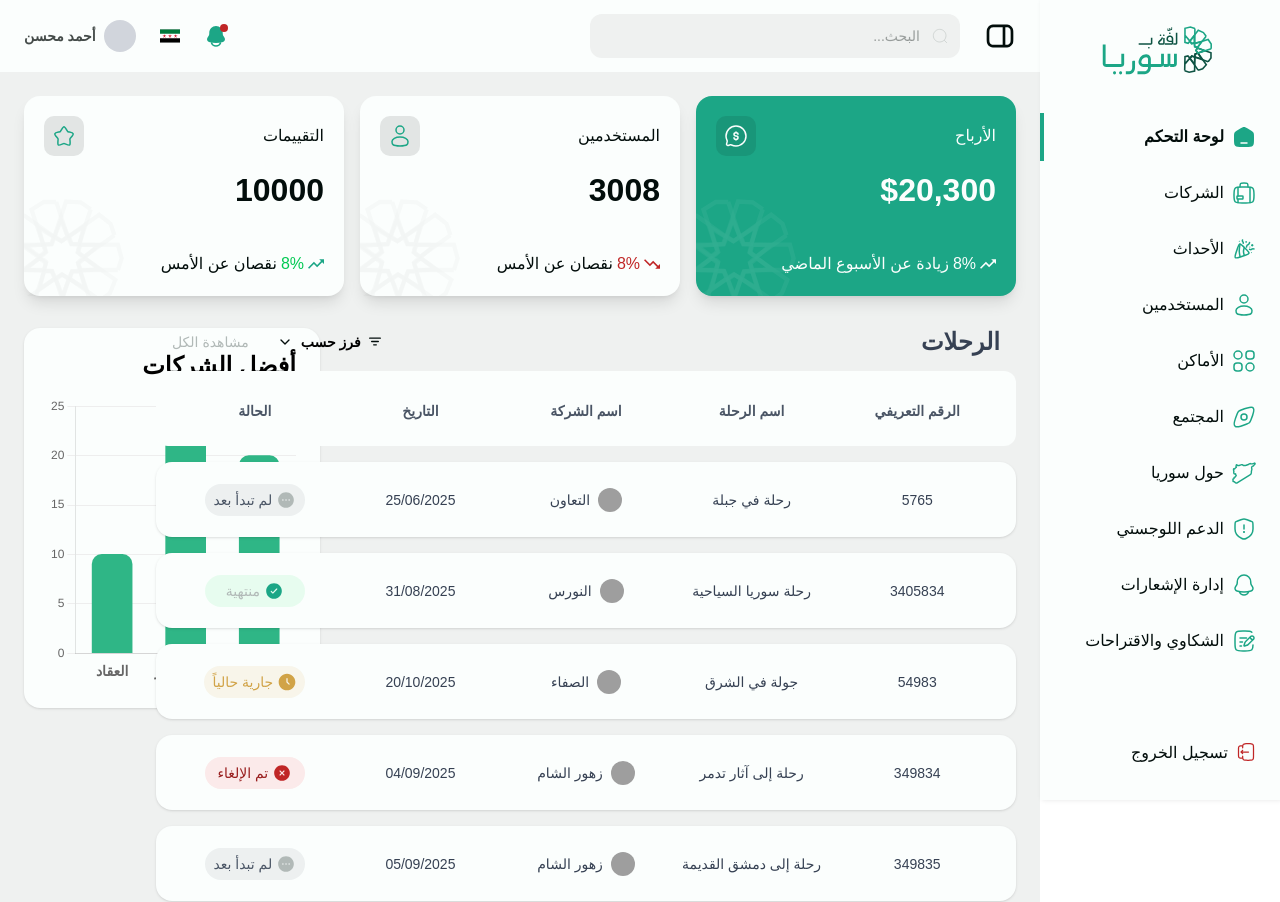
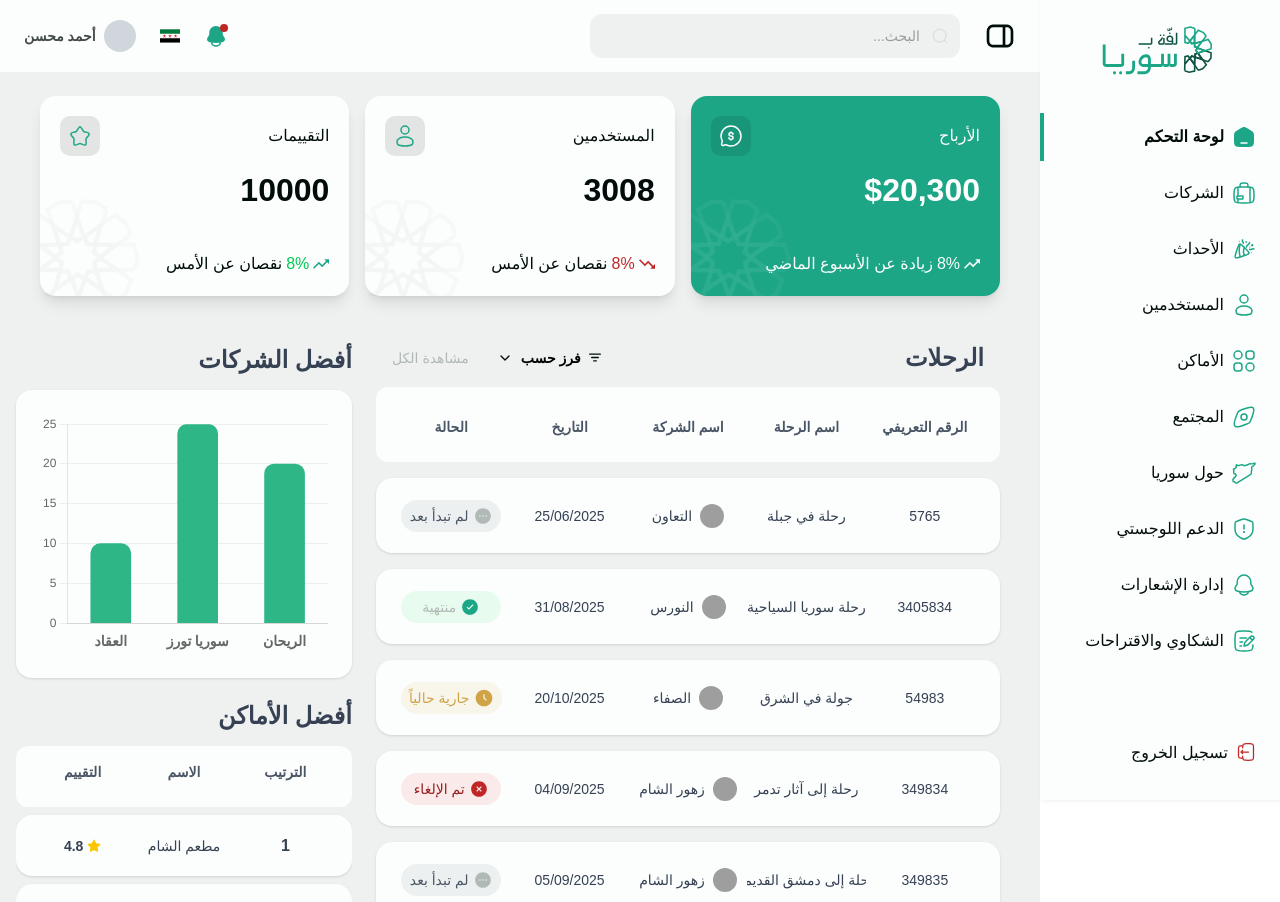
Before and after one commit to kareem-sh/visit-syria-dashboard, a React (Vite) app: page / in a window 1280 px wide. Shown: the top 902 px of the page. Built offline with nearby package versions, Linux system fonts and the light colour scheme; grey boxes are pictures that could not be loaded; a web font is replaced by a local one.

Commit message:
dashboardOverview page finished

```diff
--- a/src/components/common/Chart.jsx
+++ b/src/components/common/Chart.jsx
@@ -1,4 +1,3 @@
-// Chart.jsx
 import { Bar } from 'react-chartjs-2';
 import {
     Chart as ChartJS,
@@ -11,7 +10,7 @@ import {
 
 ChartJS.register(CategoryScale, LinearScale, BarElement, Tooltip, Legend);
 
-export default function Chart({ title, labels, values, color = "#2FB686" }) {
+export default function Chart({ labels, values, color = "#2FB686" }) {
     const data = {
         labels,
         datasets: [
@@ -52,11 +51,8 @@ export default function Chart({ title, labels, values, color = "#2FB686" }) {
     };
 
     return (
-        <div className="bg-white rounded-2xl shadow p-6 w-full max-w-xl mx-auto">
-            <h2 className="text-right text-h1-bold-24 mb-4">{title}</h2>
-            <div className="h-72">
-                <Bar data={data} options={options} />
-            </div>
+        <div className="bg-white p-6 w-full h-72">
+            <Bar data={data} options={options} />
         </div>
     );
 }
--- /dev/null
+++ b/src/components/common/RatingTable.jsx
@@ -0,0 +1,73 @@
+import React from "react";
+import { useNavigate } from "react-router-dom";
+import { FiStar } from "react-icons/fi";
+
+const RatingTable = ({
+  columns = [
+    { header: "الترتيب", accessor: "rank" },
+    { header: "الاسم", accessor: "name" },
+    { header: "التقييم", accessor: "rating" },
+  ],
+  data = [],
+  rowHeight = 61,
+}) => {
+  const navigate = useNavigate();
+
+  const renderStars = (rating) => {
+    return (
+      <div className="flex items-center gap-1">
+        <FiStar className="text-yellow-400 fill-yellow-400" />
+        <span className="text-body-bold-14">{rating.toFixed(1)}</span>
+      </div>
+    );
+  };
+
+  const handleRowClick = (id) => {
+    if (id) navigate(`/place/${id}`);
+  };
+
+  return (
+    <div className="overflow-visible relative z-10 w-full">
+      {/* Table Content */}
+      <div className="flex flex-col space-y-2 w-full rounded-xl overflow-hidden">
+        {/* Table Headers - Same color as rows */}
+        <div
+          className="grid grid-cols-3 text-center bg-white px-4 py-4 font-bold text-gray-600 text-sm rounded-xl"
+          style={{ height: rowHeight }}
+        >
+          {columns.map((col, idx) => (
+            <div key={idx}>{col.header}</div>
+          ))}
+        </div>
+
+        {/* Table Rows */}
+        {data.map((row, rowIndex) => (
+          <div
+            key={rowIndex}
+            className="grid grid-cols-3 bg-white px-4 rounded-2xl shadow-sm text-sm text-gray-700 h-[61px] cursor-pointer hover:shadow-md transition-shadow"
+            onClick={() => handleRowClick(row.id)}
+          >
+            {columns.map((col, colIndex) => (
+              <div
+                key={colIndex}
+                className="flex items-center justify-center gap-2 truncate"
+              >
+                {col.accessor === "rank" ? (
+                  <span className="text-body-bold-16">{rowIndex + 1}</span>
+                ) : col.accessor === "rating" ? (
+                  renderStars(row[col.accessor])
+                ) : col.render ? (
+                  col.render(row[col.accessor], row)
+                ) : (
+                  row[col.accessor]
+                )}
+              </div>
+            ))}
+          </div>
+        ))}
+      </div>
+    </div>
+  );
+};
+
+export default RatingTable;
--- a/src/components/common/Table.jsx
+++ b/src/components/common/Table.jsx
@@ -6,13 +6,12 @@ import canceledIcon from "@/assets/icons/table/canceled small.svg";
 import doneIcon from "@/assets/icons/table/done small.svg";
 import inprogressIcon from "@/assets/icons/table/inprogress small.svg";
 import notyetIcon from "@/assets/icons/table/notyet small.svg";
-import { useSidebar } from "@/contexts/SidebarContext.jsx"; // <-- Adjust this path to your actual hook location
+import { useSidebar } from "@/contexts/SidebarContext";
 
 const Table = ({
                  columns,
                  data,
                  rowGap = "space-y-4",
-                 width = "w-full",
                  title,
                  currentFilter = "الكل",
                  onFilterChange,
@@ -20,37 +19,6 @@ const Table = ({
   const navigate = useNavigate();
   const dropdownRef = useRef(null);
   const [isFilterOpen, setIsFilterOpen] = useState(false);
-
-  const { isSidebarOpen } = useSidebar();
-  const tableWidth = isSidebarOpen ? 860 : 940;
-
-  const filterOptions = [
-    "حسب التاريخ (الأقدم)",
-    "حسب التاريخ (الأحدث)",
-    "حسب الحالة (منتهية)",
-    "حسب الحالة (تم الإلغاء)",
-    "حسب الحالة (جارية الآن)",
-    "حسب الحالة (لم تبدأ بعد)",
-  ];
-
-  useEffect(() => {
-    const handleClickOutside = (event) => {
-      if (dropdownRef.current && !dropdownRef.current.contains(event.target)) {
-        setIsFilterOpen(false);
-      }
-    };
-    document.addEventListener("mousedown", handleClickOutside);
-    return () => document.removeEventListener("mousedown", handleClickOutside);
-  }, []);
-
-  const toggleFilter = () => setIsFilterOpen(!isFilterOpen);
-
-  const handleFilterSelect = (option) => {
-    setIsFilterOpen(false);
-    if (onFilterChange) {
-      onFilterChange(option);
-    }
-  };
 
   const renderStatusBadge = (status) => {
     let icon, bgColor, textColor;
@@ -89,24 +57,40 @@ const Table = ({
     );
   };
 
-  const handleSeeAllClick = () => {
-    navigate("/trips");
+  const handleSeeAllClick = () => navigate("/trips");
+  const handleRowClick = (tripId) => navigate(`/trip/${tripId}`);
+  const toggleFilter = () => setIsFilterOpen(!isFilterOpen);
+
+  const handleFilterSelect = (option) => {
+    setIsFilterOpen(false);
+    onFilterChange?.(option);
   };
 
-  const handleRowClick = (tripId) => {
-    navigate(`/trip/${tripId}`);
-  };
+  const filterOptions = [
+    "حسب التاريخ (الأقدم)",
+    "حسب التاريخ (الأحدث)",
+    "حسب الحالة (منتهية)",
+    "حسب الحالة (تم الإلغاء)",
+    "حسب الحالة (جارية الآن)",
+    "حسب الحالة (لم تبدأ بعد)",
+  ];
+
+  useEffect(() => {
+    const handleClickOutside = (event) => {
+      if (dropdownRef.current && !dropdownRef.current.contains(event.target)) {
+        setIsFilterOpen(false);
+      }
+    };
+    document.addEventListener("mousedown", handleClickOutside);
+    return () => document.removeEventListener("mousedown", handleClickOutside);
+  }, []);
 
   return (
-      <div className={`overflow-visible relative z-10 ${width}`}>
+      <div className="overflow-visible relative z-10 w-full">
         {/* Table Header */}
-        <div
-            className="flex items-center justify-between w-[860px] h-[59px] gap-[16px] px-[16px] mt-[-16px]"
-            style={{ width: tableWidth }}
-        >
+        <div className="flex items-center justify-between w-full h-[59px] gap-[16px] px-[16px]">
           <h2 className="text-h1-bold-24 text-gray-700">{title}</h2>
 
-          {/* Filter & See All */}
           <div className="flex items-center gap-4">
             <div className="relative" ref={dropdownRef}>
               <div
@@ -122,15 +106,8 @@ const Table = ({
                 />
               </div>
 
-              {/* Dropdown */}
               {isFilterOpen && (
-                  <div
-                      className="absolute right-0 mt-2 w-56 bg-white rounded-md shadow-lg z-50 border border-gray-200"
-                      style={{
-                        overflow: "visible",
-                        maxHeight: "none",
-                      }}
-                  >
+                  <div className="absolute right-0 mt-2 w-56 bg-white rounded-md shadow-lg z-50 border border-gray-200">
                     <div className="py-1">
                       {filterOptions.map((option) => (
                           <div
@@ -162,10 +139,7 @@ const Table = ({
         </div>
 
         {/* Table Content */}
-        <div
-            className={`flex flex-col ${rowGap} w-[860px]`}
-            style={{ width: tableWidth }}
-        >
+        <div className={`flex flex-col ${rowGap} w-full`}>
           <div className="grid grid-cols-5 text-center bg-white px-[16px] py-[30px] rounded-xl font-bold text-gray-600 text-sm h-[75px]">
             {columns.map((col, idx) => (
                 <div key={idx}>{col.header}</div>
@@ -185,7 +159,6 @@ const Table = ({
                     >
                       {col.accessor === "company" ? (
                           <div className="flex items-center gap-2">
-                            {/* Small circular thumbnail */}
                             <img
                                 src={`https://api.dicebear.com/7.x/initials/svg?seed=${encodeURIComponent(row.company)}&size=32`}
                                 alt={row.company}
--- a/src/components/layout/Mainlayout.jsx
+++ b/src/components/layout/Mainlayout.jsx
@@ -1,3 +1,4 @@
+// MainLayout.jsx
 import { useSidebar } from "@/contexts/SidebarContext";
 import Topbar from "@/components/layout/Topbar";
 import Sidebar from "@/components/layout/Sidebar";
@@ -25,7 +26,9 @@ const MainLayout = ({ children, noScroll = false }) => {
                         borderLeft: "1px solid var(--border-color)",
                     }}
                 >
-                    {children}
+                    <div className="max-w-full mx-auto">
+                        {children}
+                    </div>
                 </main>
             </div>
         </div>
--- a/src/pages/superadmin/DashboardOverview.jsx
+++ b/src/pages/superadmin/DashboardOverview.jsx
@@ -2,6 +2,7 @@ import React, { useState, useCallback } from "react";
 import StatCard from "@/components/common/StatCard";
 import Table from "@/components/common/Table.jsx";
 import Chart from "@/components/common/Chart.jsx";
+import RatingTable from "@/components/common/RatingTable.jsx";
 
 import moneyIcon from "@/assets/icons/stats card/Stats Card Icons money.svg";
 import userIcon from "@/assets/icons/stats card/Stats Card Icons user.svg";
@@ -95,6 +96,12 @@ const data = [
   },
 ];
 
+const topPlacesData = [
+  { id: 1, name: "مطعم الشام", rating: 4.8 },
+  { id: 2, name: "فندق الأموي", rating: 4.6 },
+  { id: 3, name: "مقهى النور", rating: 4.2 },
+];
+
 const DashboardOverview = () => {
   const [filteredData, setFilteredData] = useState(data);
   const [currentFilter, setCurrentFilter] = useState("الكل");
@@ -142,7 +149,7 @@ const DashboardOverview = () => {
   const topCompanyTrips = [10, 25, 20];
 
   return (
-      <div dir="rtl" className="space-y-8">
+    <div dir="rtl" className="space-y-8 px-4">
       {/* Stats Cards */}
       <div className="grid grid-cols-1 sm:grid-cols-2 lg:grid-cols-3 gap-4">
         {statsData.map((stat, index) => (
@@ -150,11 +157,10 @@ const DashboardOverview = () => {
         ))}
       </div>
 
-        {/* Chart and Table side-by-side */}
-        <div className="grid grid-cols-1 lg:grid-cols-2 gap-100 items-start">
-          {/* Chart on the left (in RTL) */}
-
-          {/* Table on the right */}
+      {/* Main Content Area */}
+      <div className="grid grid-cols-1 lg:grid-cols-[65%_35%] gap-6 items-start">
+        {/* Right Side (65%) - Trips Table */}
+        <div>
           <Table
             columns={columns}
             data={filteredData}
@@ -162,15 +168,34 @@ const DashboardOverview = () => {
             currentFilter={currentFilter}
             onFilterChange={handleFilterChange}
           />
+        </div>
 
+        {/* Left Side (35%) - Chart and Rating Table */}
+        <div className="flex flex-col gap-6">
+          {/* Chart Section */}
+          <div>
+            <h2 className="text-right text-h1-bold-24 mb-4 text-gray-700 mt-4.5">
+              أفضل الشركات
+            </h2>
+            <div className="shadow rounded-2xl overflow-hidden">
               <Chart
-              title="أفضل الشركات"
                 labels={topCompanyLabels}
                 values={topCompanyTrips}
                 color="#2FB686"
               />
             </div>
           </div>
+
+          {/* Rating Table Section */}
+          <div>
+            <h2 className="text-right text-h1-bold-24 mb-4 text-gray-700">
+              أفضل الأماكن
+            </h2>
+            <RatingTable data={topPlacesData} />
+          </div>
+        </div>
+      </div>
+    </div>
   );
 };
 
```
Lines whose indentation alone changed are shown as unchanged.
